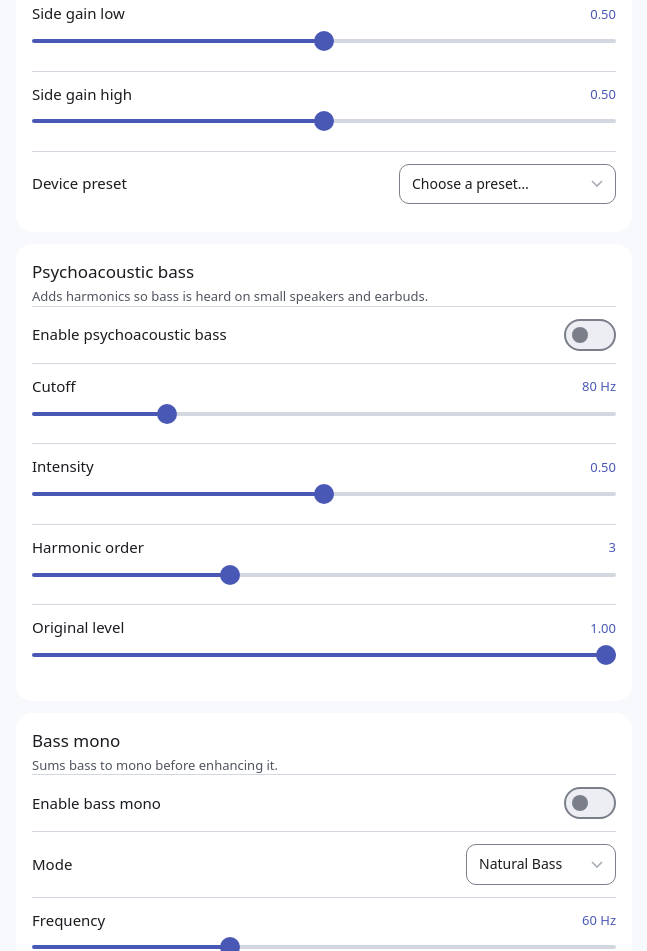
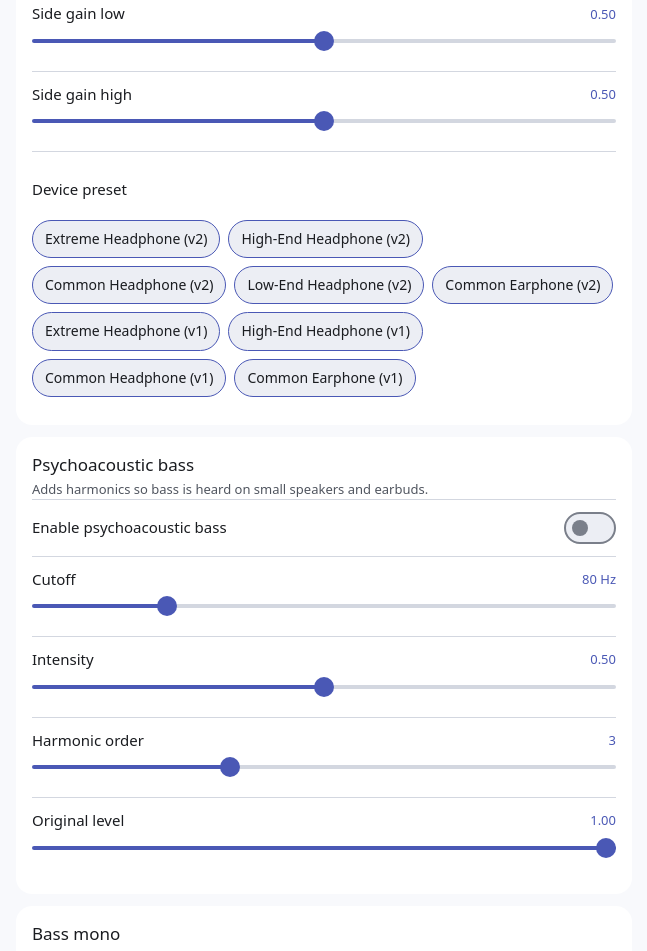
Before and after one commit to Justadeayo/Viper4-XF, a plain HTML site: page module/webroot/index.html in a window 1280 px wide. Shown: the part 5623-6574 px from the top of the page, without its empty margins (316-963 px from the left). Drawn offline with Linux system fonts and the light colour scheme.

Commit message:
Use preset buttons instead of a dropdown for device presets
Signed-off-by: Justus <justadeayo@gmail.com>

```diff
--- a/module/webroot/app.js
+++ b/module/webroot/app.js
@@ -449,33 +449,38 @@
     range.value = String(v);
   }
 
-  // A dropdown that writes several parameters at once, like the app's device presets.
+  // Preset buttons that write several parameters at once, like the app's device presets.
+  // Buttons are used instead of a native dropdown, because the dropdown's items
+  // did not respond to taps in the KernelSU WebView.
   function devicePresetControl(presets) {
     const wrap = document.createElement('div');
-    wrap.className = 'control';
+    wrap.className = 'control control--chips';
 
-    const label = document.createElement('label');
+    const label = document.createElement('p');
     label.className = 'control__label';
     label.textContent = 'Device preset';
-    const select = document.createElement('select');
-    select.className = 'select';
-    select.id = 'ctl-devicePreset';
-    label.htmlFor = select.id;
-    select.append(new Option('Choose a preset…', ''));
-    presets.forEach((preset, i) => select.append(new Option(preset.name, String(i))));
 
-    select.addEventListener('change', () => {
-      const preset = presets[Number(select.value)];
-      select.value = '';
-      if (!preset) return;
-      for (const [id, value] of Object.entries(preset.values)) {
-        state.set(id, value);
-        queueWrite(id);
-      }
-      syncControls();
-    });
-    wrap.append(label, select);
+    const grid = document.createElement('div');
+    grid.className = 'chips';
+    for (const preset of presets) {
+      const btn = document.createElement('button');
+      btn.type = 'button';
+      btn.className = 'chip';
+      btn.textContent = preset.name;
+      btn.addEventListener('click', () => applyDevicePreset(preset));
+      grid.append(btn);
+    }
+    wrap.append(label, grid);
     return wrap;
+  }
+
+  function applyDevicePreset(preset) {
+    for (const [id, value] of Object.entries(preset.values)) {
+      state.set(id, value);
+      queueWrite(id);
+    }
+    syncControls();
+    toast(`Applied ${preset.name}`);
   }
 
   function renderSections() {
--- a/module/webroot/style.css
+++ b/module/webroot/style.css
@@ -557,3 +557,22 @@ input[type="range"]::-moz-range-thumb {
 .color-input::-webkit-color-swatch-wrapper { padding: 0; }
 .color-input::-webkit-color-swatch { border: 1px solid var(--outline-variant); border-radius: 10px; }
 .color-input::-moz-color-swatch { border: 1px solid var(--outline-variant); border-radius: 10px; }
+
+/* ---------- Device presets ---------- */
+
+.control--chips { grid-template-columns: 1fr; }
+
+.chips { display: flex; flex-wrap: wrap; gap: 8px; }
+
+.chip {
+  padding: 8px 12px;
+  border-radius: 999px;
+  border: 1px solid var(--primary);
+  background: var(--surface-container-high);
+  color: var(--on-surface);
+  font: inherit;
+  font-size: 14px;
+  cursor: pointer;
+}
+
+.chip:focus-visible { outline: 2px solid var(--primary); outline-offset: 2px; }
--- a/module/webroot/themes/classic.css
+++ b/module/webroot/themes/classic.css
@@ -436,3 +436,21 @@ input[type="range"]:focus-visible { outline: 2px solid var(--accent-2); outline-
 
 .snackbar.is-visible { opacity: 1; transform: translate(-50%, 0); }
 .snackbar.is-error { background: var(--danger); color: #1e0c05; }
+
+/* ---------- Device presets ---------- */
+
+.control--chips { grid-template-columns: 1fr; }
+.chips { display: flex; flex-wrap: wrap; gap: 8px; }
+
+.chip {
+  padding: 7px 12px;
+  border-radius: 999px;
+  border: 1px solid var(--accent);
+  background: var(--track);
+  color: var(--text);
+  font: inherit;
+  font-size: 14px;
+  cursor: pointer;
+}
+
+.chip:focus-visible { outline: 2px solid var(--accent-2); outline-offset: 2px; }
--- a/module/webroot/themes/ios.css
+++ b/module/webroot/themes/ios.css
@@ -460,3 +460,21 @@ input[type="range"]:focus-visible { outline: 2px solid var(--accent); outline-of
 
 .snackbar.is-visible { opacity: 1; transform: translate(-50%, 0); }
 .snackbar.is-error { color: #ff8a80; }
+
+/* ---------- Device presets ---------- */
+
+.control--chips { grid-template-columns: 1fr; }
+.chips { display: flex; flex-wrap: wrap; gap: 8px; }
+
+.chip {
+  padding: 8px 14px;
+  border-radius: 999px;
+  border: 1px solid var(--glass-edge);
+  background: var(--glass-strong);
+  color: var(--text);
+  font: inherit;
+  font-size: 14px;
+  cursor: pointer;
+}
+
+.chip:focus-visible { outline: 2px solid var(--accent); outline-offset: 2px; }
--- a/module/webroot/themes/miuix.css
+++ b/module/webroot/themes/miuix.css
@@ -440,3 +440,22 @@ input[type="range"]:focus-visible { outline: 2px solid var(--accent); outline-of
 
 .snackbar.is-visible { opacity: 1; transform: translate(-50%, 0); }
 .snackbar.is-error { background: var(--danger); color: #fff; }
+
+/* ---------- Device presets ---------- */
+
+.control--chips { grid-template-columns: 1fr; }
+.chips { display: flex; flex-wrap: wrap; gap: 8px; }
+
+.chip {
+  padding: 8px 14px;
+  border-radius: 999px;
+  border: 0;
+  background: var(--bg);
+  color: var(--accent);
+  font: inherit;
+  font-size: 14px;
+  font-weight: 600;
+  cursor: pointer;
+}
+
+.chip:focus-visible { outline: 2px solid var(--accent); outline-offset: 2px; }
```
